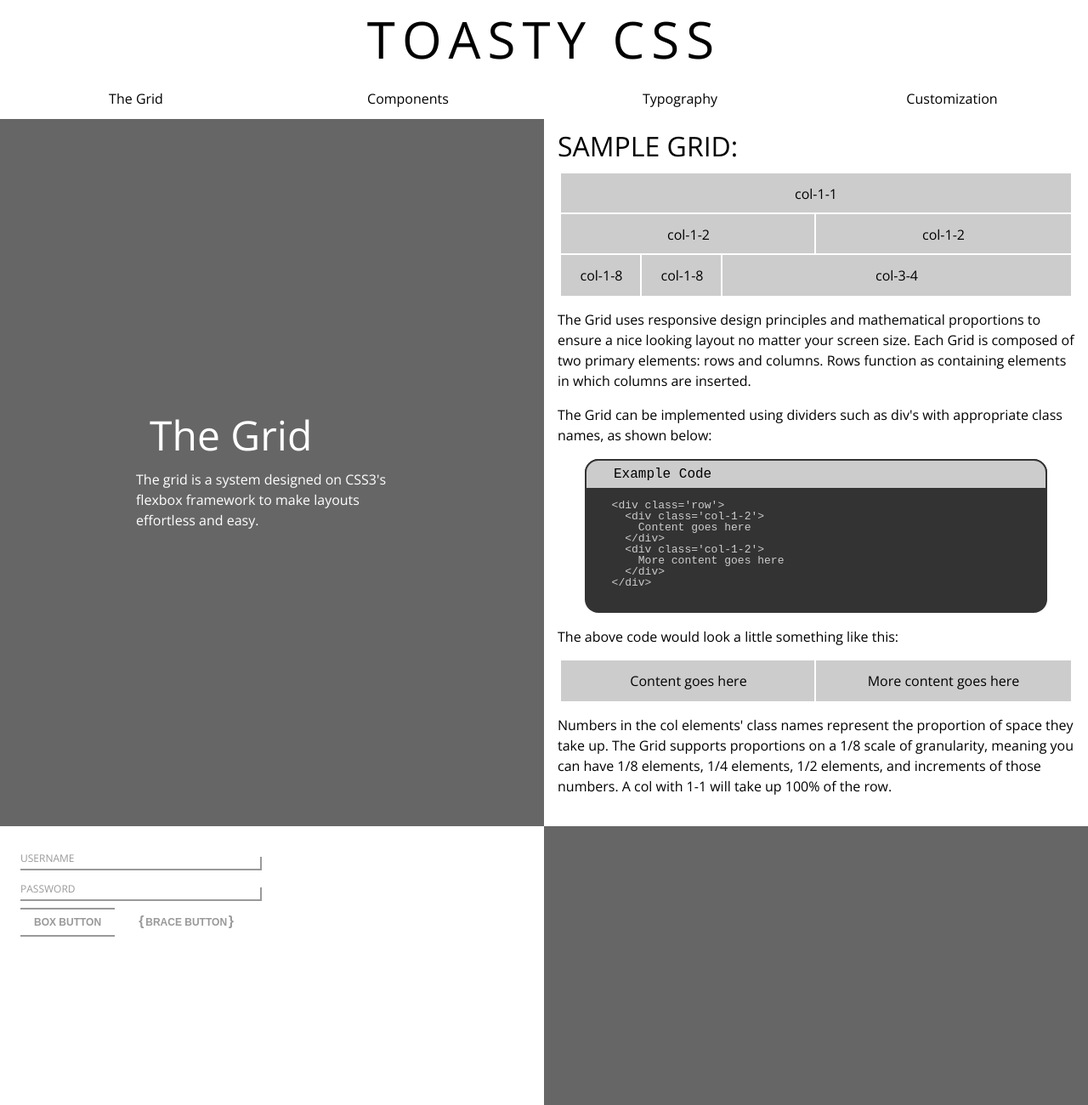
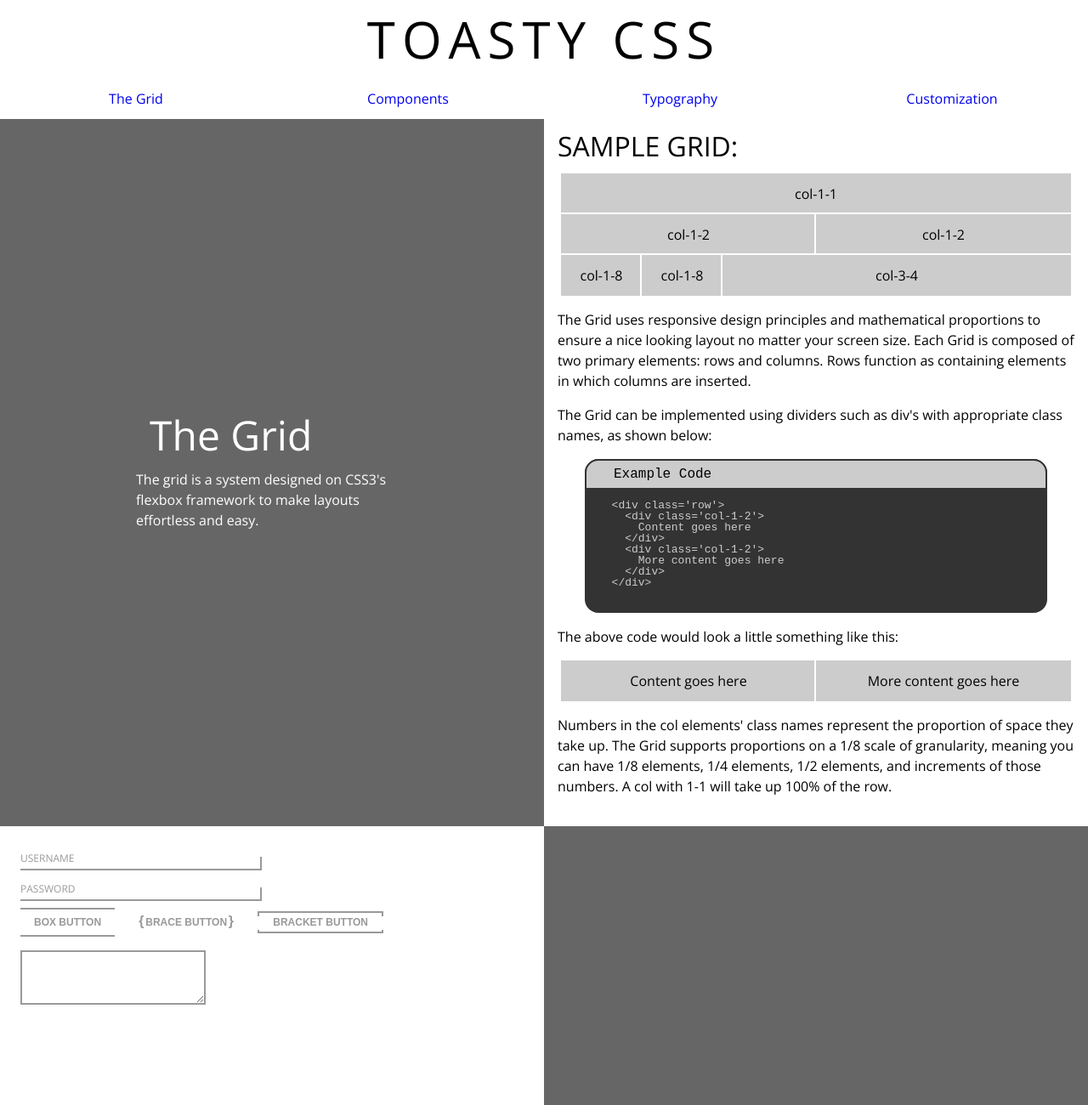
Before and after one commit to gettinToasty/toasty-css, a plain HTML site: page index.html in a window 1280 px wide. Shown: the top 1300 px of the page at 85% size. Drawn offline with nearby package versions, Linux system fonts and the light colour scheme.

Commit message:
Add textarea

```diff
--- a/index.html
+++ b/index.html
@@ -12,25 +12,25 @@
     </header>
     <nav class="row">
       <div class="col-1-4">
-        The Grid
+        <a href="#grid">The Grid</a>
       </div>
 
       <div class="col-1-4">
-        Components
+        <a href="#components">Components</a>
       </div>
 
       <div class="col-1-4">
-        Typography
+        <a href="#typography">Typography</a>
       </div>
 
       <div class="col-1-4">
-        Customization
+        <a href="#customization">Customization</a>
       </div>
     </nav>
 
     <div class="row">
 
-      <section class="grid-description col-1-2">
+      <section class="grid-description col-1-2" id="grid">
         <div>
           <h2>The Grid</h2>
           <p>
@@ -121,9 +121,12 @@
         </label>
         <button class="box-button" type="button">Box Button</button>
         <button class="brace-button" type="button">Brace Button</button>
+        <button class="bracket-button" type="button">Bracket Button</button>
+
+        <textarea name="Message Body"></textarea>
       </section>
 
-      <section class="components-description col-1-2">
+      <section class="components-description col-1-2" id="components">
         <div>
           <h2>Components</h2>
           <p>
--- a/stylesheets/components/buttons.scss
+++ b/stylesheets/components/buttons.scss
@@ -1,13 +1,14 @@
 button {
   box-sizing: border-box;
+  padding: 8px 16px;
   margin: 8px;
-  padding: 8px 16px;
   border: none;
   text-transform: uppercase;
   background-color: transparent;
   font-weight: bold;
   font-size: 12px;
   position: relative;
+  color: $light-gray;
 
   &:hover {
     cursor: pointer;
@@ -22,7 +23,6 @@ button {
   border-bottom: 2px solid $light-gray;
   border-top: 2px solid $light-gray;
   transition: 0.2s all;
-  color: $light-gray;
 
   &:after, &:before {
     content: "";
@@ -60,7 +60,6 @@ button {
 }
 
 .brace-button {
-  color: $light-gray;
   transition: 0.2s all;
 
   &:before, &:after {
@@ -100,3 +99,44 @@ button {
     color: $dark-gray;
   }
 }
+
+.bracket-button {
+  border: 2px solid $light-gray;
+  padding: 4px 16px;
+  margin: 12px 8px;
+  transition: 0.2s all linear;
+
+  &:before, &:after {
+    content: "";
+    width: 2px;
+    height: 16px;
+    background-color: white;
+    display: block;
+    position: absolute;
+    transition: 0.2s all linear;
+  }
+
+  &:before {
+    top: 4px;
+    left: -2px;
+  }
+
+  &:after {
+    top: 4px;
+    right: -2px;
+  }
+
+  &:hover {
+    margin: 8px;
+    padding: 8px 16px;
+    border-color: $dark-gray;
+
+    &:before, &:after {
+      height: 24px;
+    }
+  }
+
+  &:active {
+    color: $dark-gray;
+  }
+}
--- a/stylesheets/components/inputs.scss
+++ b/stylesheets/components/inputs.scss
@@ -44,3 +44,36 @@ label {
   position: relative;
   display: block;
 }
+
+textarea {
+  display: block;
+  border: 2px solid $light-gray;
+  padding: 8px;
+  font-size: 16px;
+  transition: 0.2s all;
+  position: relative;
+  margin: 8px;
+
+  &:before {
+    content: attr(name);
+    position: absolute;
+    display: block;
+    font-size: 12px;
+    text-transform: uppercase;
+    height: 50px;
+    width: auto;
+    top: 0;
+    left: 0;
+    color: $light-gray;
+    background-color: white;
+  }
+
+  &:hover {
+    border-color: $dark-gray;
+  }
+
+  &:focus {
+    outline: none;
+    border-color: $dark-gray;
+  }
+}
--- a/stylesheets/components/links.scss
+++ b/stylesheets/components/links.scss
@@ -0,0 +1,31 @@
+a {
+  text-decoration: none;
+  position: relative;
+
+  &:before, &:after {
+    content: "";
+    display: block;
+    position: absolute;
+    height: 1px;
+    width: 0;
+    background-color: blue;
+    top: 18px;
+    transition: 0.2s all;
+
+  }
+
+  &:before {
+    left: 50%;
+  }
+
+  &:after {
+    right: 50%;
+  }
+
+  &:hover {
+
+    &:before, &:after {
+      width: 50%;
+    }
+  }
+}
```
Also changed, not shown: stylesheets/master.css, 1 other file.
